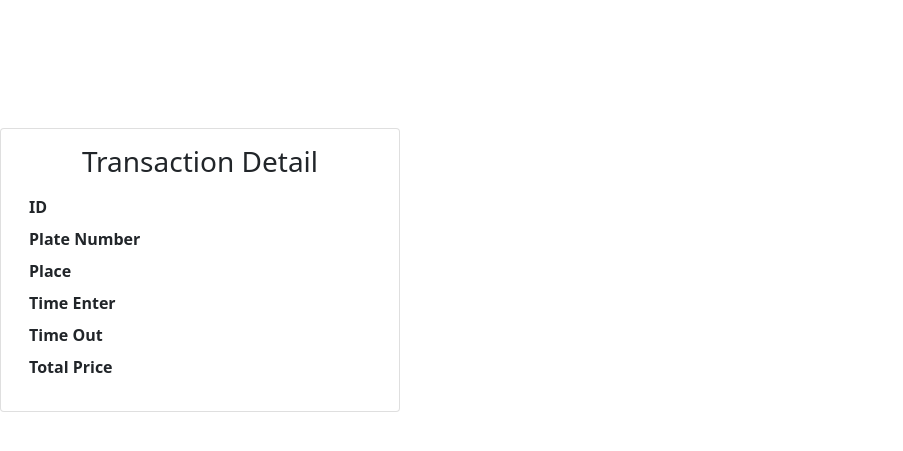
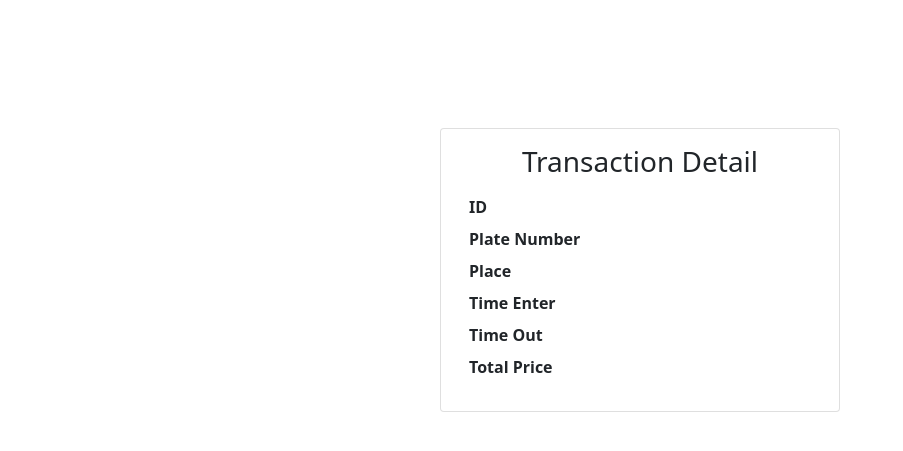
Before and after one commit to sekarlm/license-plate-recognition, a Flask app: template object_detection_api/templates/parking.html in a window 1280 px wide. Shown: the top 451 px of the page, without its empty margins (0-903 px from the left). Run offline with Flask 2, Linux system fonts and the light colour scheme; the template is opened without the code that fills it, so the values that code supplies are empty.

Commit message:
update css

```diff
--- a/object_detection_api/templates/parking.html
+++ b/object_detection_api/templates/parking.html
@@ -5,8 +5,8 @@
 {% endblock %}
 
 {% block body %}
-<div class="content">
-    <div class="card" style="width: 400px;" style="align-content: center;">
+<div class="content" style="align-content: center;">
+    <div class="card" style="width: 400px; margin-left: auto; margin-right: auto;">
         <div class="card-body" style="width: 100%;">
             <div style="text-align: center;" class="mb-3">
                 <h3 class="mb-1">Transaction Detail</h2>
```
